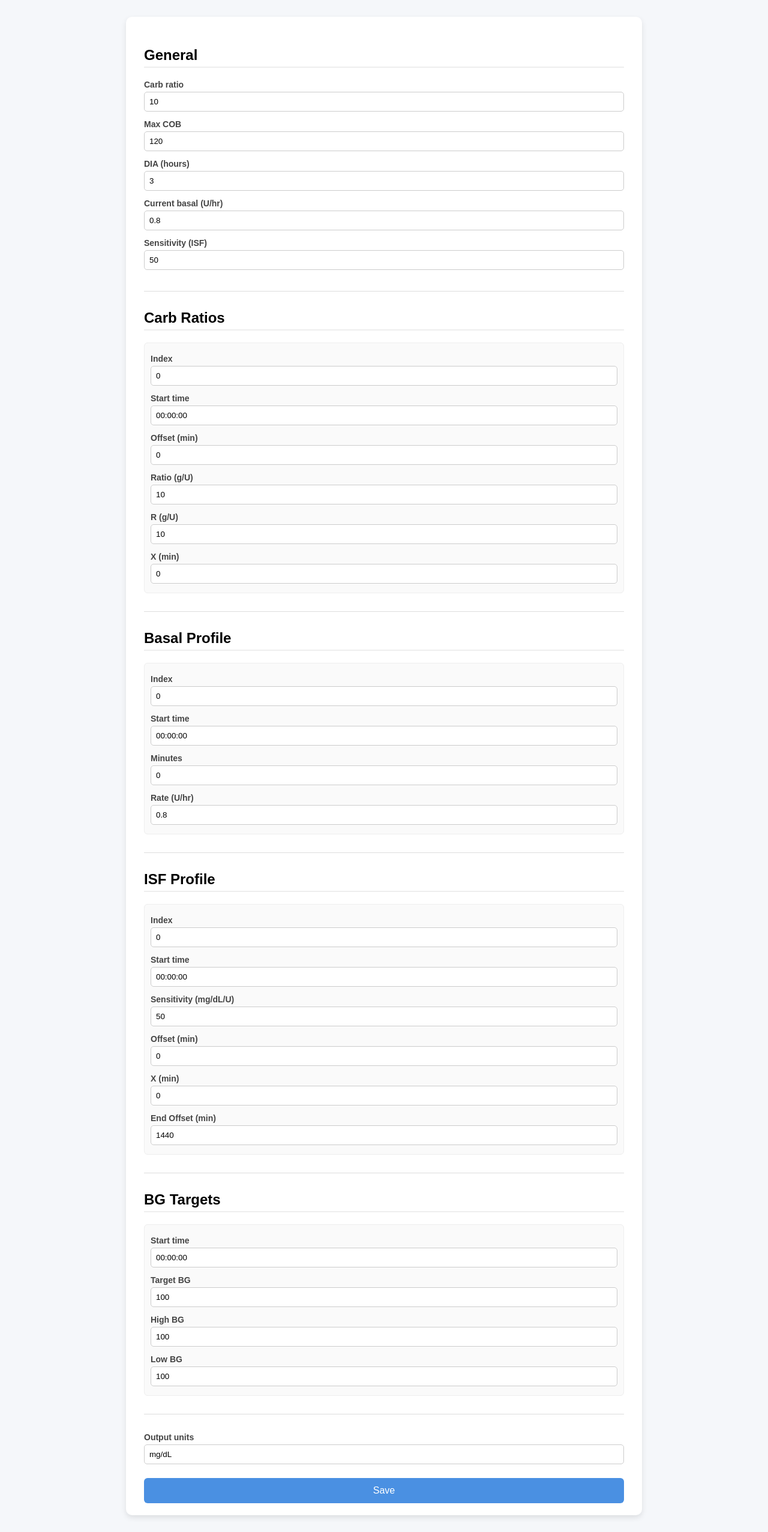
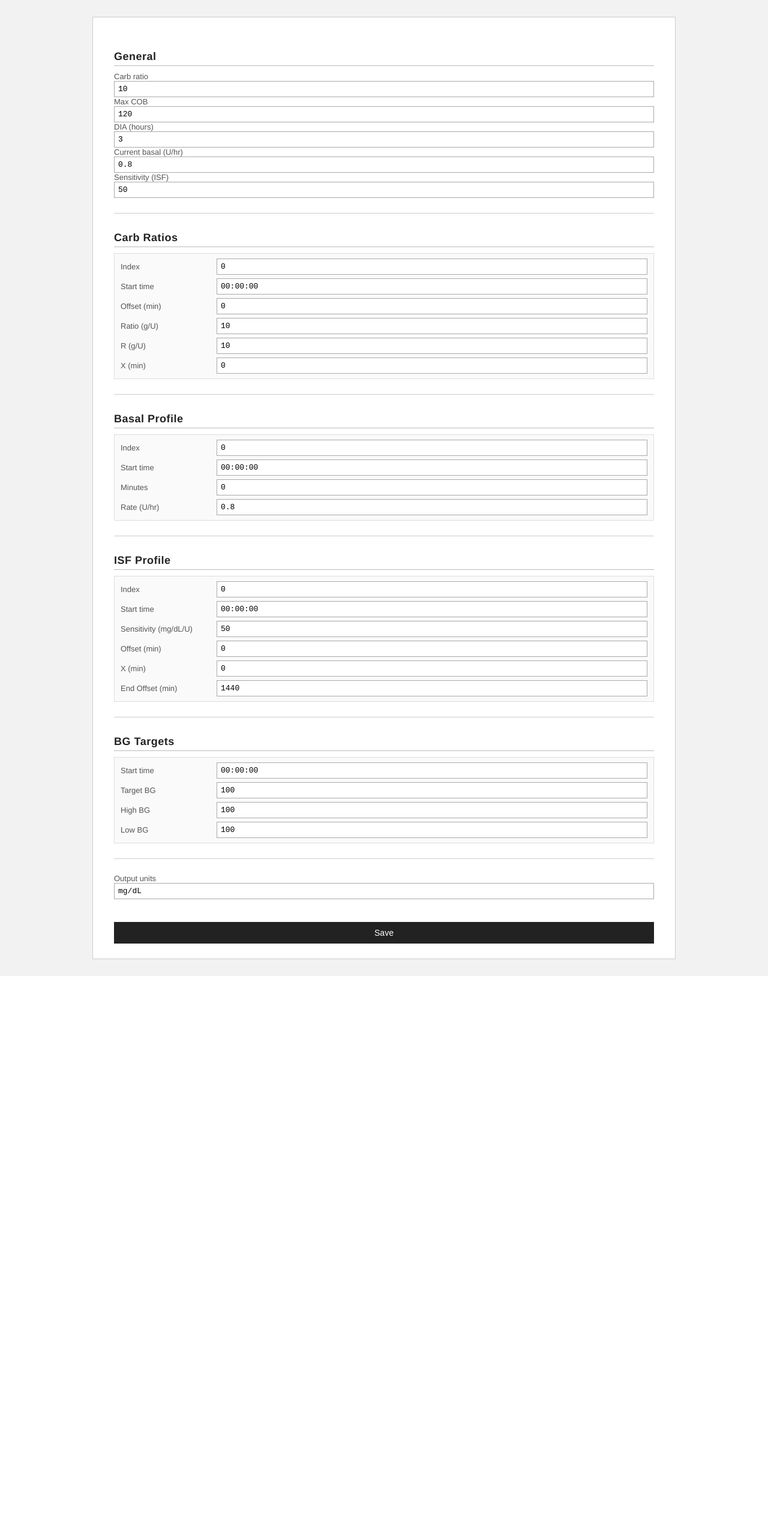
Before and after one commit to thibautBrayeLecureuil/Projet_RD_Pancreas, a Flask app: page / in a window 1280 px wide. Shown: the whole page at 60% size. After the commit the page ends 1627 px from the top, so only its background shows below. Run offline with Flask 3, Linux system fonts and the light colour scheme.

Commit message:
interface web autre style

```diff
--- a/web/templates/index.html
+++ b/web/templates/index.html
@@ -1,77 +1,82 @@
 <html>
 <head>
     <title>oref0 Profile</title>
-    <style>
+<style>
     body {
-        font-family: Arial, sans-serif;
-        background: #f5f7fa;
+        font-family: "Helvetica Neue", Arial, sans-serif;
+        background: #f2f2f2;
         padding: 20px;
+        color: #222;
     }
 
     form {
-        max-width: 800px;
+        max-width: 900px;
         margin: auto;
-        background: white;
-        padding: 20px 30px;
-        border-radius: 10px;
-        box-shadow: 0 4px 10px rgba(0,0,0,0.1);
+        background: #ffffff;
+        padding: 25px 35px;
+        border: 1px solid #ccc;
     }
 
     h2 {
+        font-size: 18px;
         margin-top: 30px;
-        border-bottom: 2px solid #eee;
-        padding-bottom: 5px;
+        margin-bottom: 10px;
+        border-bottom: 1px solid #bbb;
+        padding-bottom: 4px;
+        letter-spacing: 0.5px;
     }
 
     div {
+        display: grid;
+        grid-template-columns: 150px 1fr;
+        gap: 6px 10px;
+        align-items: center;
         margin-bottom: 15px;
-        padding: 10px;
+        padding: 8px 10px;
         background: #fafafa;
-        border-radius: 6px;
-        border: 1px solid #eee;
+        border: 1px solid #ddd;
     }
 
     p {
-        margin: 8px 0 4px;
-        font-size: 14px;
-        font-weight: bold;
-        color: #444;
+        margin: 0;
+        font-size: 13px;
+        color: #555;
     }
 
     input {
+        font-family: "Courier New", monospace;
+        font-size: 13px;
+        padding: 5px 6px;
+        border: 1px solid #aaa;
+        background: #fff;
         width: 100%;
-        padding: 8px;
-        border: 1px solid #ccc;
-        border-radius: 5px;
-        margin-bottom: 5px;
-        box-sizing: border-box;
     }
 
     input:focus {
-        border-color: #4a90e2;
         outline: none;
-        box-shadow: 0 0 3px rgba(74,144,226,0.5);
+        border-color: #000;
+        background: #fefefe;
     }
 
     hr {
-        margin: 30px 0;
+        margin: 25px 0;
         border: none;
-        border-top: 1px solid #ddd;
+        border-top: 1px solid #ccc;
     }
 
     button {
-        background: #4a90e2;
-        color: white;
-        padding: 12px 20px;
+        margin-top: 20px;
+        background: #222;
+        color: #fff;
+        padding: 10px;
         border: none;
-        border-radius: 6px;
+        font-size: 14px;
         cursor: pointer;
-        font-size: 16px;
         width: 100%;
     }
 
     button:hover {
-        background: #357abd;
+        background: #000;
     }
 </style>
 </head>
```
